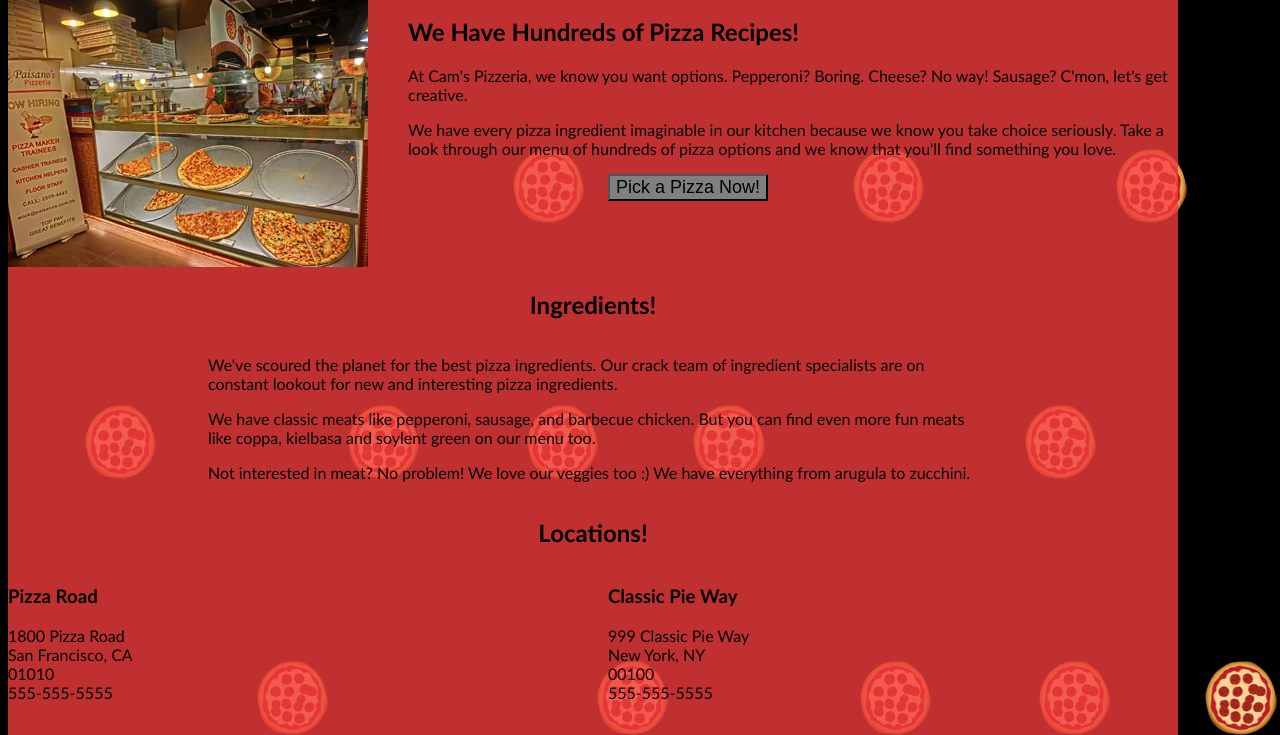
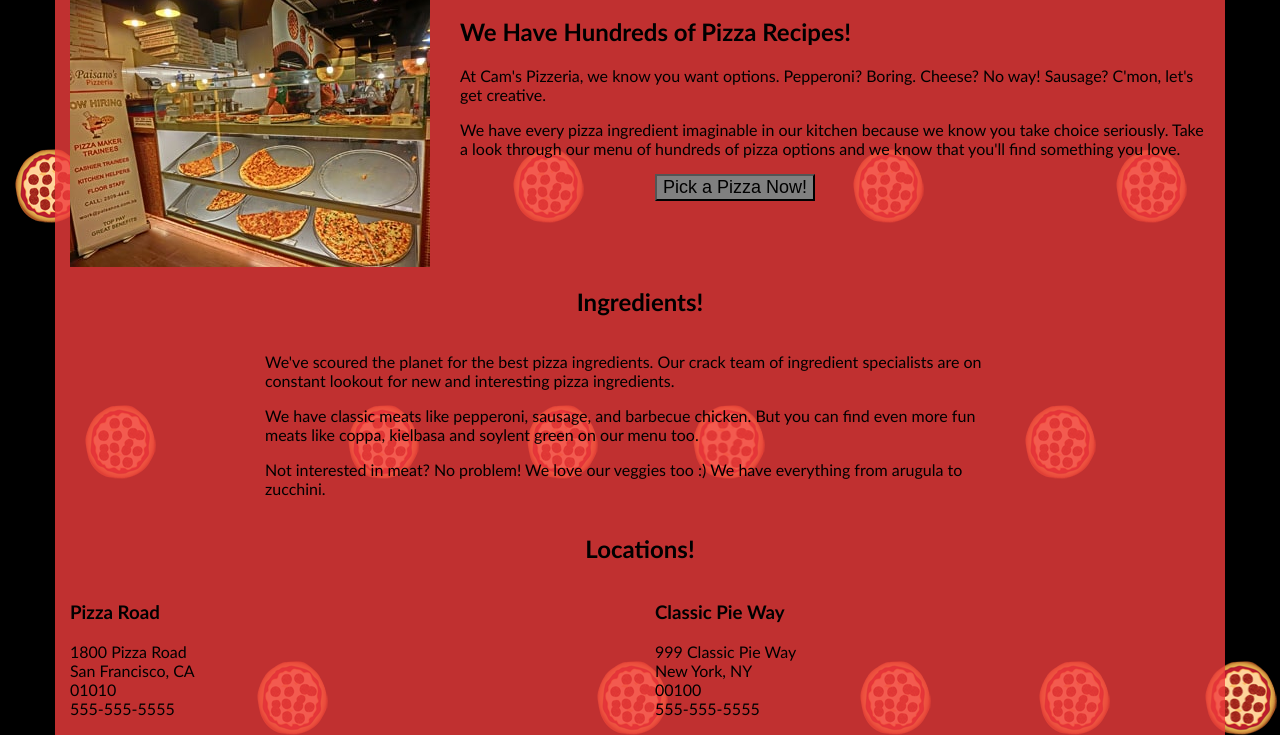
Before and after one commit to Zimann/Optimization-page-sample, a plain HTML site: page views/pizza.html in a window 1280 px wide. Shown: the part 120-855 px from the top of the page. Drawn offline with Linux system fonts and the light colour scheme.

Commit message:
Add files via upload

```diff
--- a/views/pizza.html
+++ b/views/pizza.html
@@ -142,6 +142,7 @@
     <div id="footer" class="col-md-12">Thanks for visiting! &copy; 2014 Udacity</div>
   </div>
     <style>
+    img{vertical-align:middle}.img-responsive{display:block;max-width:100%;height:auto}.img-rounded{border-radius:6px}.img-thumbnail{padding:4px;line-height:1.42857143;background-color:#fff;border:1px solid #ddd;border-radius:4px;-webkit-transition:all .2s ease-in-out;-o-transition:all .2s ease-in-out;transition:all .2s ease-in-out;display:inline-block;max-width:100%;height:auto}.img-circle{border-radius:50%}hr{margin-top:20px;margin-bottom:20px;border:0;border-top:1px solid #eee}.sr-only{position:absolute;width:1px;height:1px;margin:-1px;padding:0;overflow:hidden;clip:rect(0,0,0,0);border:0}.sr-only-focusable:active,.sr-only-focusable:focus{position:static;width:auto;height:auto;margin:0;overflow:visible;clip:auto}.container{margin-right:auto;margin-left:auto;padding-left:15px;padding-right:15px}
 *{-webkit-box-sizing:border-box;-moz-box-sizing:border-box;-box-sizing:border-box}body{font-family:"Trebuchet MS",Helvetica,sans-serif;background:#000}input{background:grey;font-size:18px}form{display:inline-block}.centered{text-align:center}#pizzaSize{font-weight:800}.mover{position:fixed;width:256px;z-index:-1}.randomPizzaContainer{float:left;display:flex}.randomPizzaContainer:after{content:"";display:table;clear:both}.container{background-color:rgba(240,60,60,.8)}
     </style>
   <script src="js/main.min.js"></script>
```
